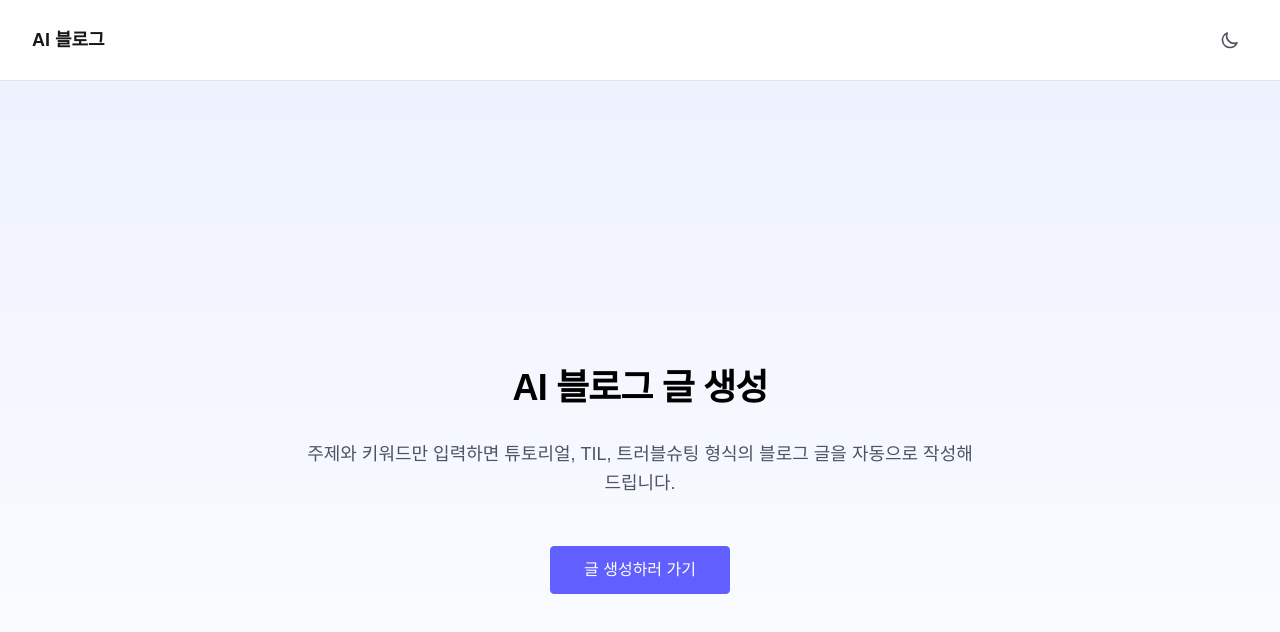
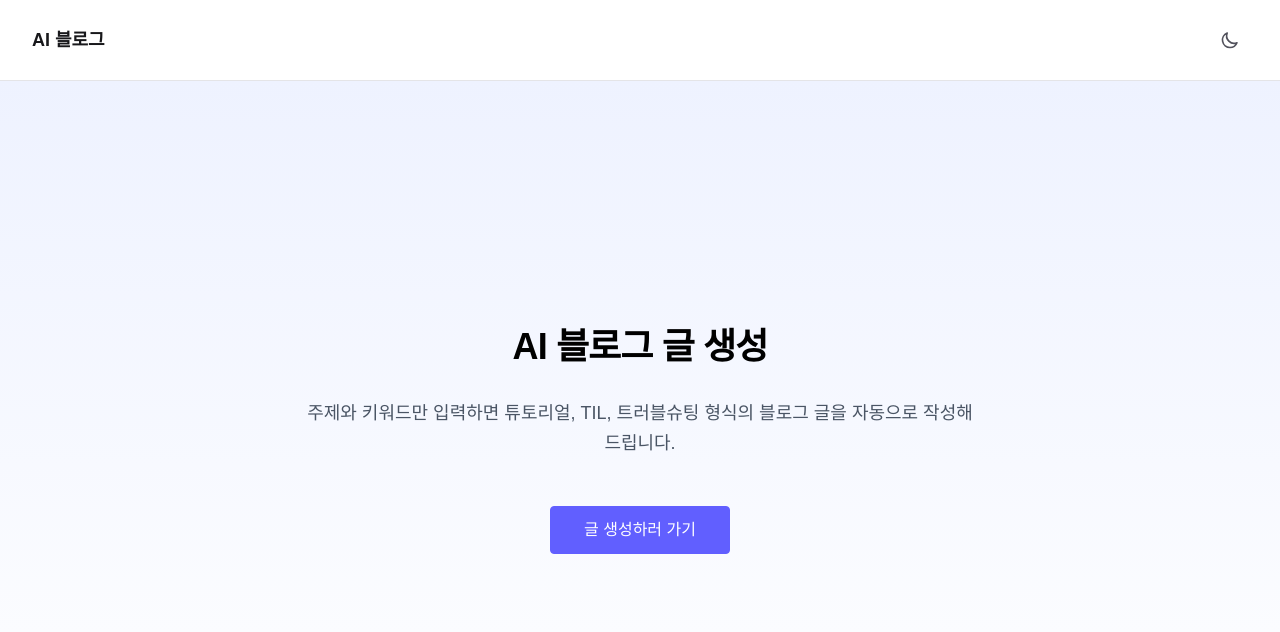
Before and after one commit to aiden0413/aiblog, a Next.js app: page / in a window 1280 px wide. Shown: the top 632 px of the page. Built offline with nearby package versions, Linux system fonts and the light colour scheme.

Commit message:
메인페이지 수정

```diff
--- a/src/app/(anon)/page.tsx
+++ b/src/app/(anon)/page.tsx
@@ -2,7 +2,7 @@ import Link from "next/link";
 
 export default function Home() {
   return (
-    <main className="min-h-screen flex flex-col items-center justify-center bg-gradient-to-b from-indigo-50 to-white px-6 dark:from-zinc-900 dark:to-zinc-950">
+    <main className="h-[calc(100vh-81px)] flex flex-col items-center justify-center bg-gradient-to-b from-indigo-50 to-white px-6 dark:from-zinc-900 dark:to-zinc-950 overflow-x-hidden overflow-y-auto">
       <div className="max-w-2xl w-full text-center space-y-8">
         <h1 className="text-4xl font-bold text-black tracking-tight dark:text-white">
           AI 블로그 글 생성
```
